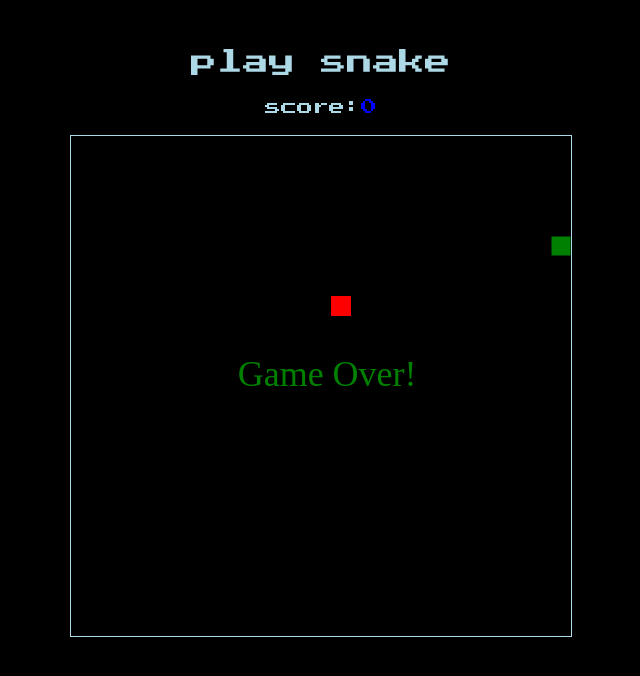
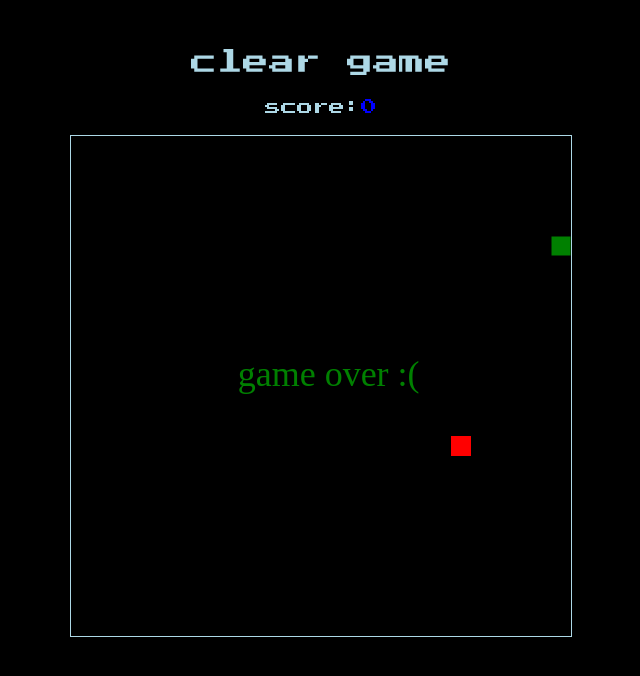
Before and after one commit to broccoleo/snake, a plain HTML site: page index.html in a window 1280 px wide. Both pictures are taken after a click on the button "play snake". Shown: the whole page, without its empty margins (319-959 px from the left). Drawn offline with Linux system fonts and the light colour scheme.

Commit message:
actually fix the bug

```diff
--- a/snake.js
+++ b/snake.js
@@ -13,10 +13,11 @@ let dx = 20;
 let dy = 0;
 
 const canvas = document.querySelector("canvas");
+const playButton = document.getElementById("press-play");
 const ctx = canvas.getContext("2d");
 
 // Start game
-document.getElementById("press-play").addEventListener("click", function () {
+playButton.addEventListener("click", function () {
   document.querySelector(".snakeboard").style.display = "none";
   canvas.style.border = "1px solid lightblue";
   if (gameOver()) {
@@ -28,10 +29,13 @@ document.getElementById("press-play").addEventListener("click", function () {
 });
 
 function draw() {
+  console.log(badApple_x, badApple_y, snake[0].x, snake[0].y);
+
   if (gameOver()) {
     document.removeEventListener("keydown", controlSnake);
-    ctx.font = "36px gamefont";
-    ctx.fillText("Game Over!", canvas.height / 3, canvas.height / 2);
+    playButton.innerHTML = "clear game";
+    ctx.font = "36px serif";
+    ctx.fillText("game over :(", canvas.height / 3, canvas.height / 2);
     return;
   }
 
@@ -42,7 +46,10 @@ function draw() {
     if (snake.length % 3 == 0) {
       drawApple();
       drawRottenApple();
-    } else drawApple();
+    } else {
+      drawApple();
+      clearBadApple();
+    }
 
     snake.forEach(drawSnakePart);
 
@@ -79,14 +86,18 @@ function gameOver() {
     if (snake[i].x === snake[0].x && snake[i].y === snake[0].y) return true;
   }
 
+  if (crashIntoWall()) return true;
+
   const eatBadApple = snake[0].x === badApple_x && snake[0].y === badApple_y;
+  if (eatBadApple) return true;
+}
 
+function crashIntoWall() {
   const crashLeft = snake[0].x < 0;
   const crashRight = snake[0].x > canvas.width - 20;
   const crashUp = snake[0].y < 0;
   const crashDown = snake[0].y > canvas.height - 20;
-
-  return crashLeft || crashRight || crashUp || crashDown || eatBadApple;
+  return crashLeft || crashRight || crashUp || crashDown;
 }
 
 function nextApple(min, max) {
@@ -94,9 +105,10 @@ function nextApple(min, max) {
 }
 
 function generateApple() {
-  badApple_x = nextApple(0, canvas.width - 20);
-  badApple_y = nextApple(0, canvas.height - 20);
-
+  if (snake.length % 3 === 0) {
+    badApple_x = nextApple(0, canvas.width - 20);
+    badApple_y = nextApple(0, canvas.height - 20);
+  }
   apple_x = nextApple(0, canvas.width - 20);
   apple_y = nextApple(0, canvas.height - 20);
 
@@ -105,6 +117,11 @@ function generateApple() {
     const hasEatenBadApple = part.x == badApple_x && part.y == badApple_y;
     if (hasEaten || hasEatenBadApple) generateApple();
   });
+}
+
+function clearBadApple() {
+  badApple_x = null;
+  badApple_y = null;
 }
 
 function controlSnake(e) {
--- a/styles.css
+++ b/styles.css
@@ -7,6 +7,10 @@
 
 body {
   background-color: black;
+}
+
+canvas {
+  font-family: "Press Start 2P";
 }
 
 .container {
```
